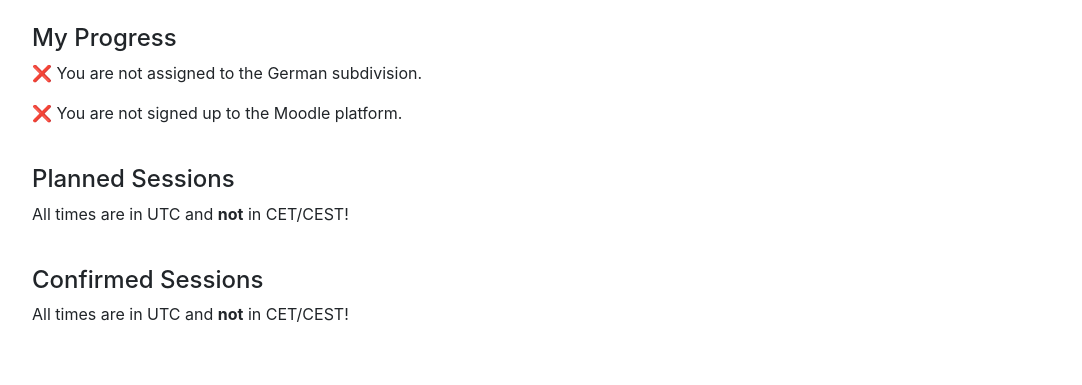
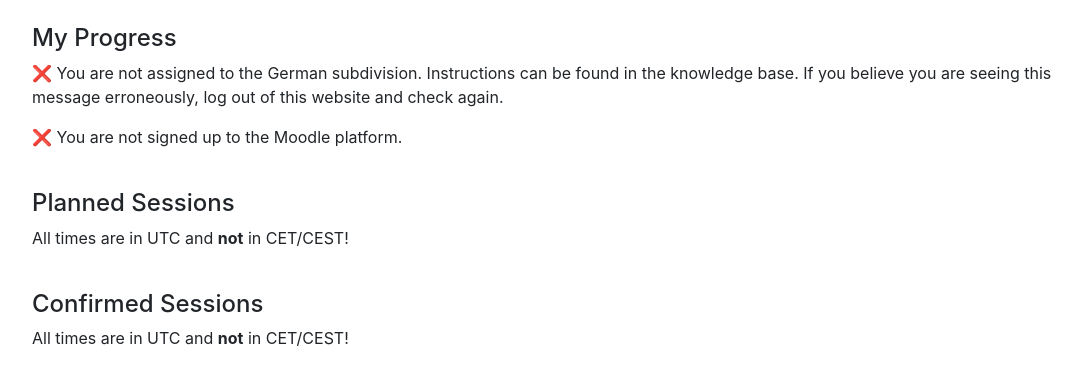
Before and after one commit to vatger/s1-signup, a Django app: template S1/waitinglists/templates/waitinglists/index.html in a window 1280 px wide. Shown: the part 56-441 px from the top of the page, without its empty margins (68-1150 px from the left). Run offline with Django 5.2, Linux system fonts and the light colour scheme; the template is opened without the code that fills it, so the values that code supplies are empty; some libraries are stand-ins or nearby versions.

Commit message:
fixes #6

```diff
--- a/S1/waitinglists/templates/waitinglists/index.html
+++ b/S1/waitinglists/templates/waitinglists/index.html
@@ -71,7 +71,9 @@
         {% endif %}
         {% if not is_ger %}
             <div class="col-12">
-                <p>❌ You are not assigned to the German subdivision.</p>
+                <p>❌ You are not assigned to the German subdivision.
+                    Instructions can be found in the knowledge base.
+                    If you believe you are seeing this message erroneously, log out of this website and check again.</p>
             </div>
         {% endif %}
         {% if not is_moodle_signed_up %}
```
